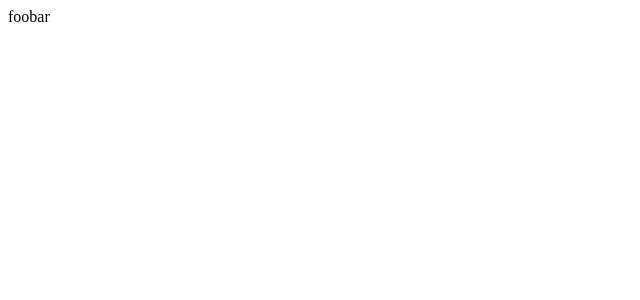
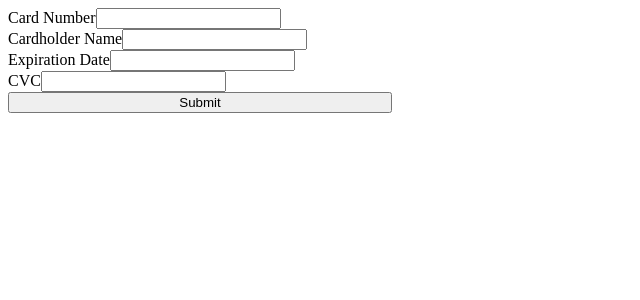
Before and after one commit to TLDRQwerty/Engineering-Science-Forms, a React (Vite) app: page / in a window 1280 px wide. Shown: the top 300 px of the page, without its empty margins (0-640 px from the left). Built offline with nearby package versions, Linux system fonts and the light colour scheme.

Commit message:
Basic elements

```diff
--- /dev/null
+++ b/src/App.tsx
@@ -0,0 +1,31 @@
+import React from 'react';
+
+export default function App() {
+	return (
+		<>
+			<form style={{ display: 'flex', flexDirection: 'column', width: '30vw'}}>
+				<label>
+					Card Number
+					<input type="text" id="card-number" name="card-number" />
+				</label>
+
+				<label>
+					Cardholder Name
+					<input type="text" id="cardholder-name" name="cardholder-name" />
+				</label>
+
+				<label>
+					Expiration Date
+					<input type="text" id="expiration-date" name="expiration-date" />
+				</label>
+
+				<label>
+					CVC
+					<input type="text" id="cvc" name="cvc" />
+				</label>
+
+				<button>Submit</button>
+			</form>
+		</>
+	)
+}
--- a/src/index.tsx
+++ b/src/index.tsx
@@ -1,16 +1,10 @@
 import React from 'react';
 import ReactDOM from 'react-dom';
+
+import App from './App'
 
 const element = document.querySelector('#react-root');
 
 if (!element) throw Error('Failed to find element');
 
-function App() {
-	return (
-		<div>
-			foobar
-		</div>
-	)
-}
-
 ReactDOM.render(<App />, element);
```
